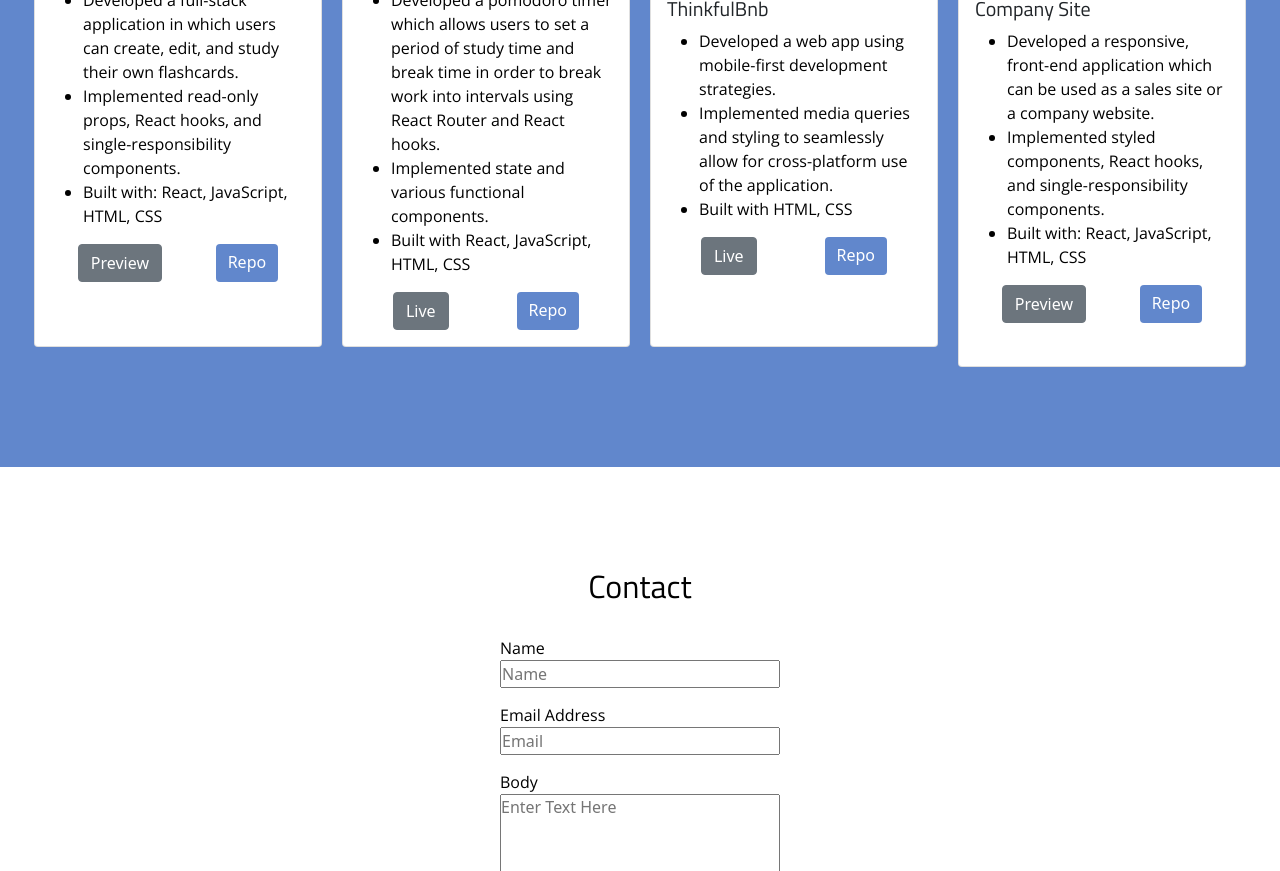
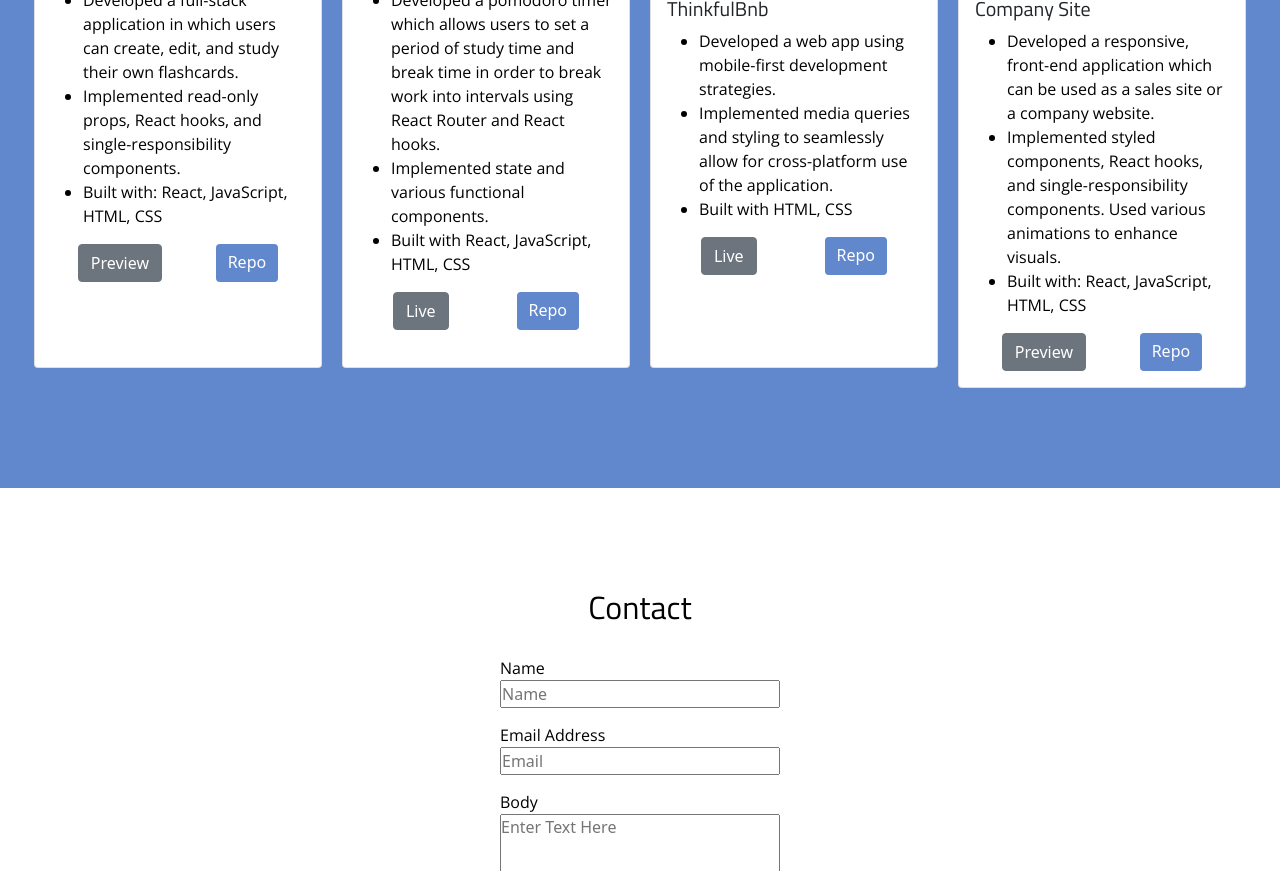
Before and after one commit to JoshuaAlvarez06/Joshua-Portfolio, a React (Create React App) app: page / in a window 1280 px wide. Shown: the part 2300-3171 px from the top of the page. Built offline with nearby package versions, Linux system fonts and the light colour scheme.

Commit message:
added project

```diff
--- a/src/Main.js
+++ b/src/Main.js
@@ -219,7 +219,7 @@ export default function Main() {
                     </li>
                     <li className="section-text">
                       Implemented styled components, React hooks, and
-                      single-responsibility components.
+                      single-responsibility components. Used various animations to enhance visuals.
                     </li>
                     <li className="section-text">
                       Built with: React, JavaScript, HTML, CSS
@@ -227,7 +227,7 @@ export default function Main() {
                   </ul>
                   <div className="button-group">
                     <a
-                      href="https://github.com/JoshuaAlvarez06/Thinkful--Flashcards.git"
+                      href="https://companysite-ja.netlify.app/"
                       target="_blank"
                       rel="noreferrer"
                       className="btn btn-secondary"
@@ -235,7 +235,7 @@ export default function Main() {
                       Preview
                     </a>
                     <a
-                      href="https://github.com/JoshuaAlvarez06/Thinkful--Flashcards.git"
+                      href="https://github.com/JoshuaAlvarez06/Sample-Website.git"
                       target="_blank"
                       rel="noreferrer"
                       className="btn btn-primary"
```
